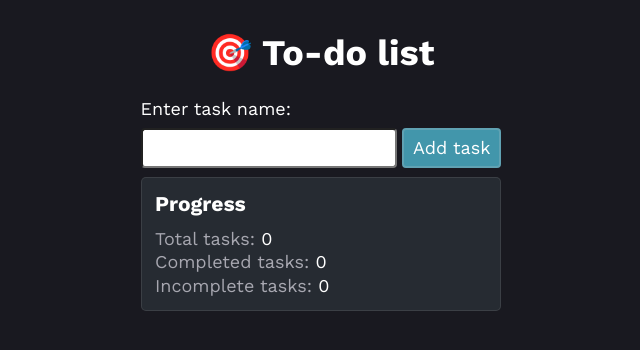
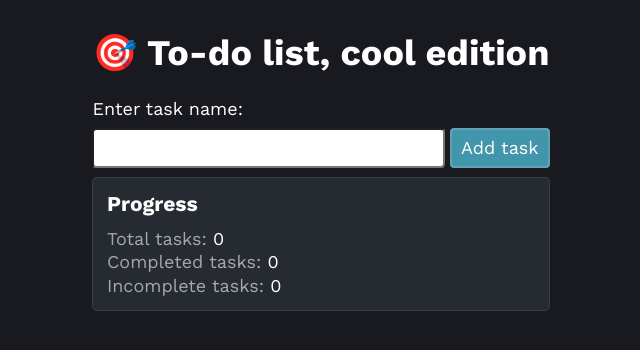
Before and after one commit to qa-exercises/abc123, a website built with webpack: page src/index.html in a window 1280 px wide. Shown: the whole page, without its empty margins (319-959 px from the left). Built offline with nearby package versions, Linux system fonts and the light colour scheme.

Commit message:
make it cool

```diff
--- a/src/index.html
+++ b/src/index.html
@@ -9,7 +9,7 @@
 
 <body>
   <main>
-    <h1>🎯 To-do list</h1>
+    <h1>🎯 To-do list, cool edition</h1>
     <form id="task-form">
       <label for="input-task-name">Enter task name:</label>
       <div>
```
